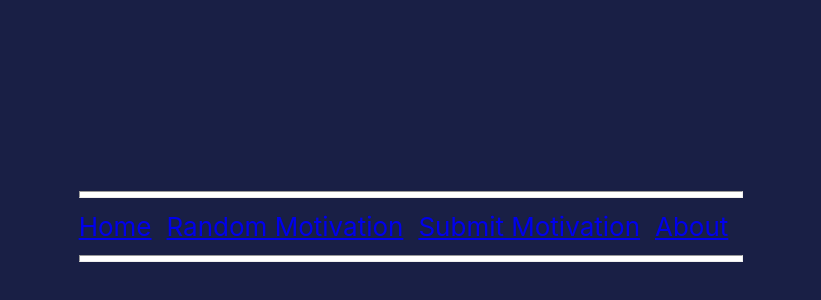
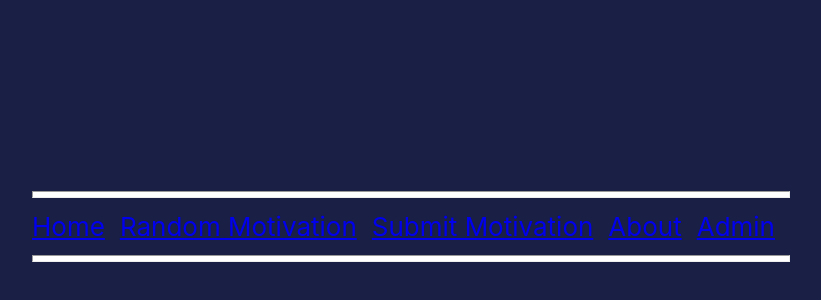
Before and after one commit to JakeKViti/Motivation, a React (Create React App) app: page / in a window 1280 px wide. Shown: the part 174-474 px from the top of the page, without its empty margins (229-1050 px from the left). Built offline with nearby package versions, Linux system fonts and the light colour scheme.

Commit message:
Add Admin to NavBar for testing

```diff
--- a/src/components/NavBar.js
+++ b/src/components/NavBar.js
@@ -16,6 +16,7 @@ export default class NavBar extends React.Component {
         <NavLink to="/Motivation/moti" style={{paddingRight: '15px'}}>Random Motivation</NavLink>
         <NavLink to="/Motivation/form" style={{paddingRight: '15px'}}>Submit Motivation</NavLink>
         <NavLink to="/Motivation/about" style={{paddingRight: '15px'}}>About</NavLink>
+        <NavLink to="/Motivation/admin" style={{paddingRight: '15px'}}>Admin</NavLink>
             <hr
             style={{
                 backgroundColor: "white",
```
